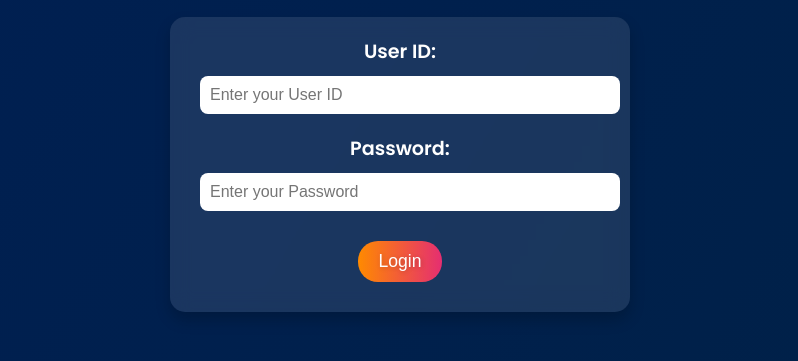
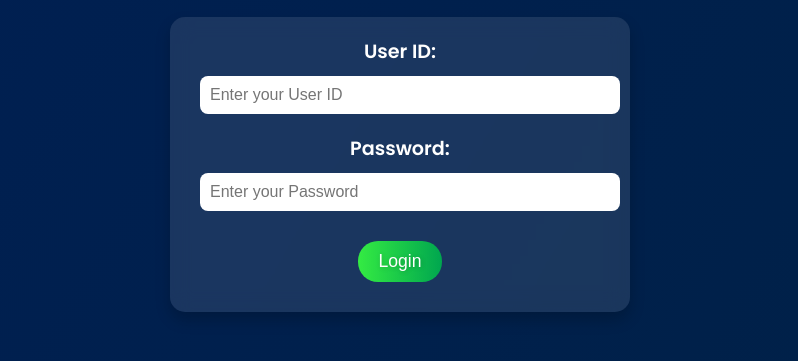
Before and after one commit to nayeemEmolin/EPRC-CP_Information_System, a plain HTML site: page index.html in a window 1280 px wide. Shown: the part 359-720 px from the top of the page, without its empty margins (240-1038 px from the left). Drawn offline with Linux system fonts and the light colour scheme.

Commit message:
Update index.html

```diff
--- a/index.html
+++ b/index.html
@@ -75,7 +75,7 @@
             padding: 10px 20px;
             font-size: 1.1em;
             color: #fff;
-            background: linear-gradient(90deg, #ff8a00, #e52e71);
+            background: linear-gradient(90deg, #34eb43, #00a64f);
             border: none;
             border-radius: 20px;
             cursor: pointer;
```
